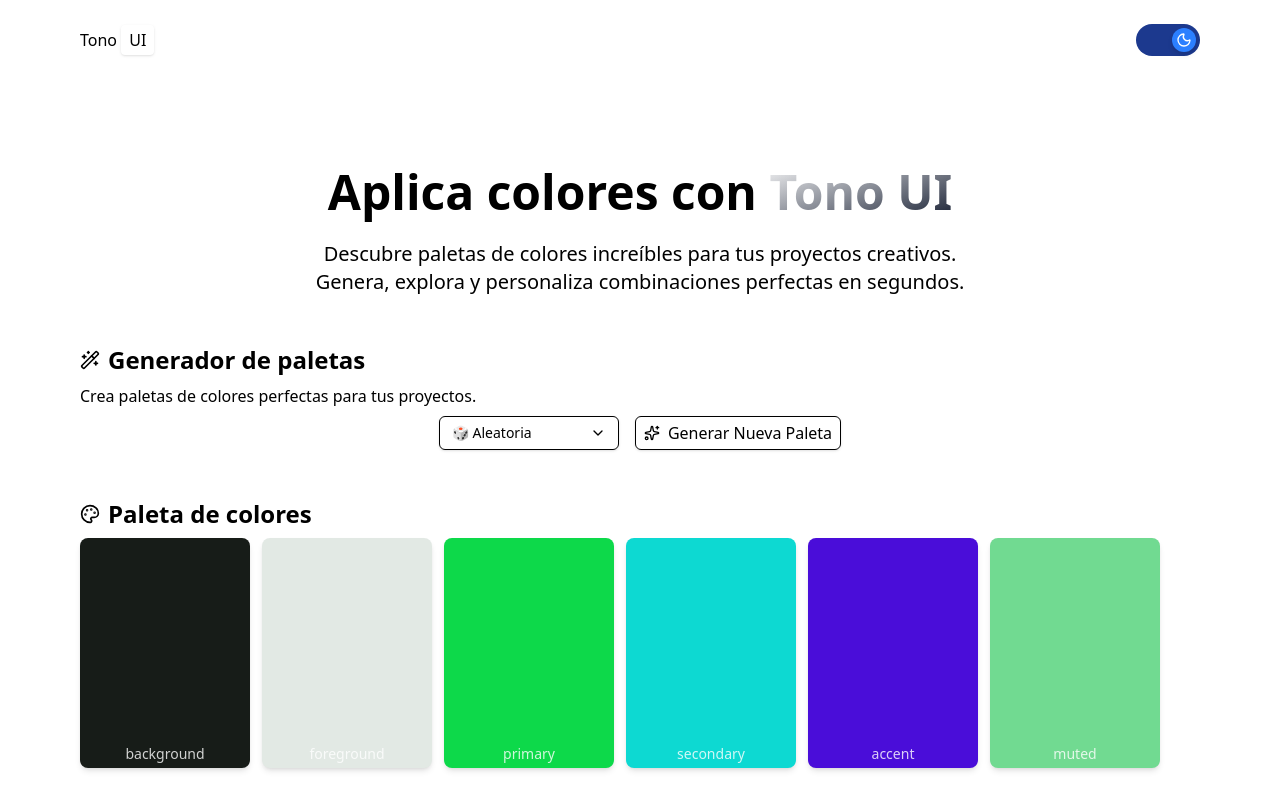
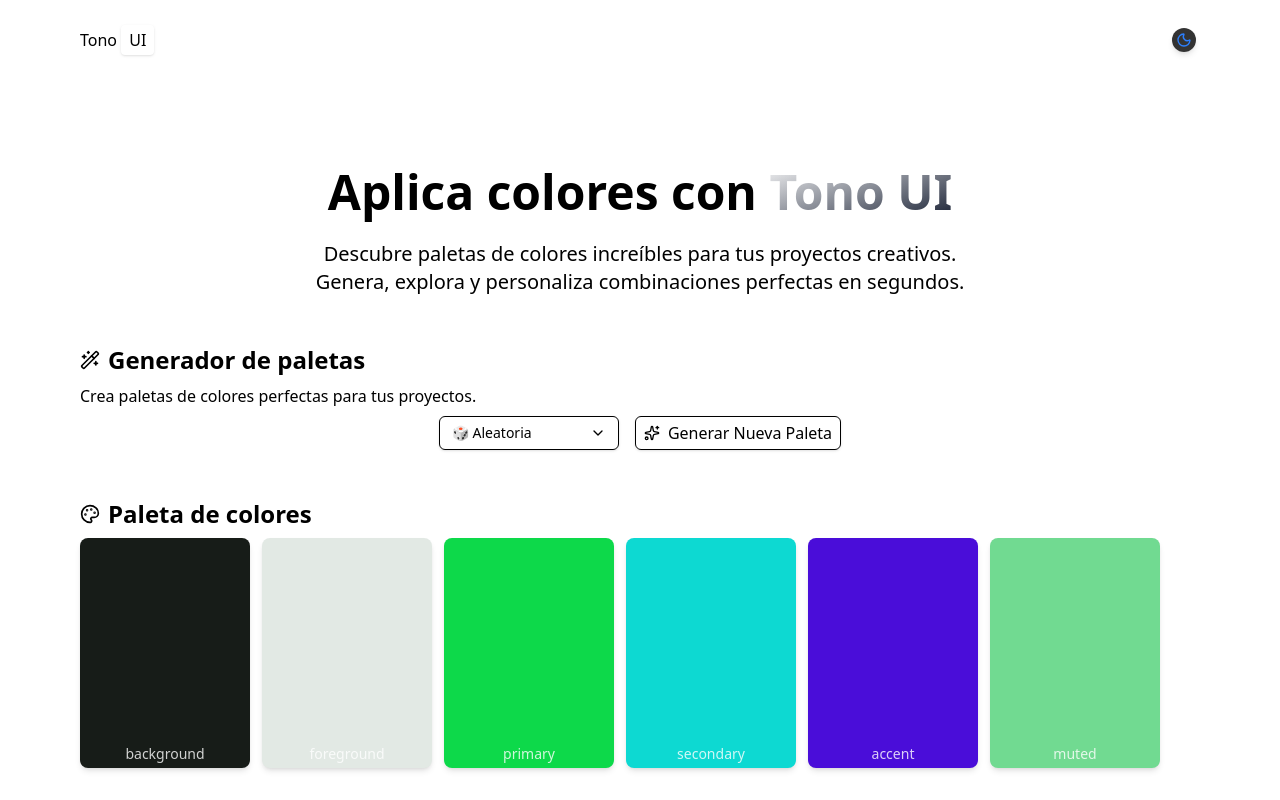
Before and after one commit to holddev/TonoUI-kit, a React (Vite) app: page / in a window 1280 px wide. Shown: the top 800 px of the page. Built offline with nearby package versions, Linux system fonts and the light colour scheme.

Commit message:
style: adjust colors in SwitcherTheme component

```diff
--- a/src/components/SwitcherTheme.tsx
+++ b/src/components/SwitcherTheme.tsx
@@ -10,15 +10,15 @@ export const SwitcherTheme = () => {
       onClick={toggleTheme}
       className={cn(
         "relative w-16 h-8 flex items-center rounded-full cursor-pointer transition-colors duration-500",
-        theme === "light" ? "bg-yellow-900" : "bg-blue-900"
+        theme === "light" ? "bg-primary/30" : "bg-primary/80"
       )}
     >
       <div
         className={cn(
           "absolute size-6 rounded-full flex items-center justify-center transition-transform duration-500 shadow-md",
           theme === "light"
-            ? "translate-x-1 bg-yellow-500 text-gray-800"
-            : "translate-x-9 bg-blue-500 text-white"
+            ? "translate-x-1 text-primary bg-black/80"
+            : "translate-x-9 text-blue-500 bg-black/80"
         )}
       >
         {theme === "light" ? <SunIcon className="size-4" /> : <MoonIcon className="size-4" />}
```
